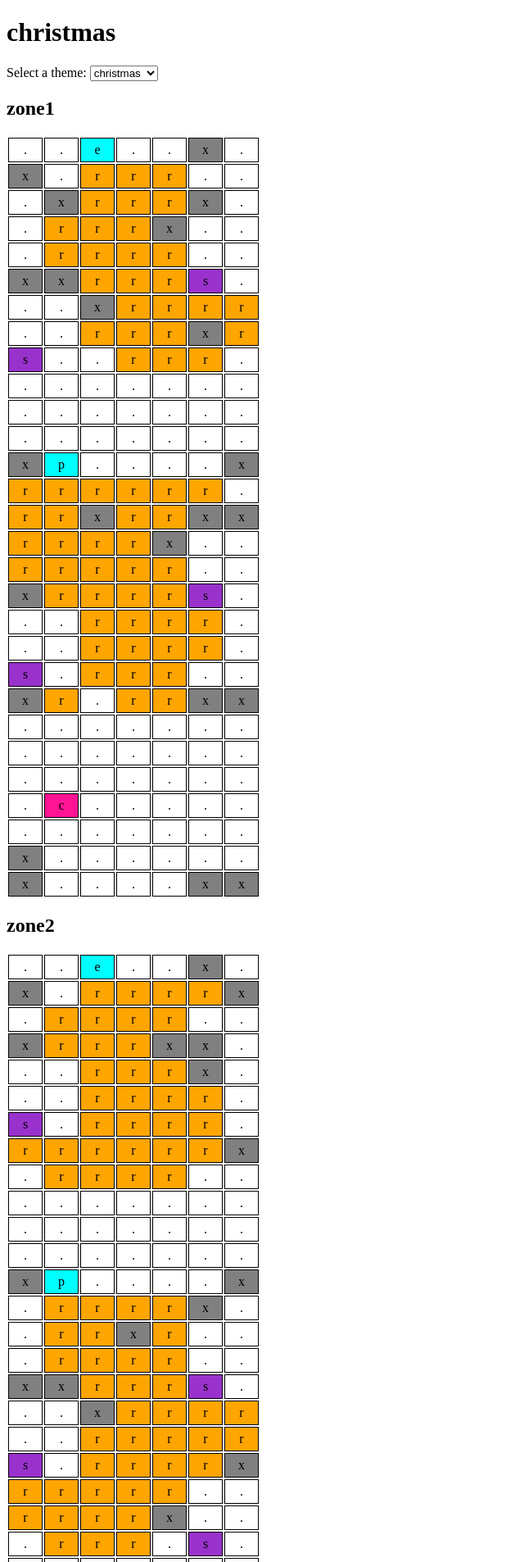
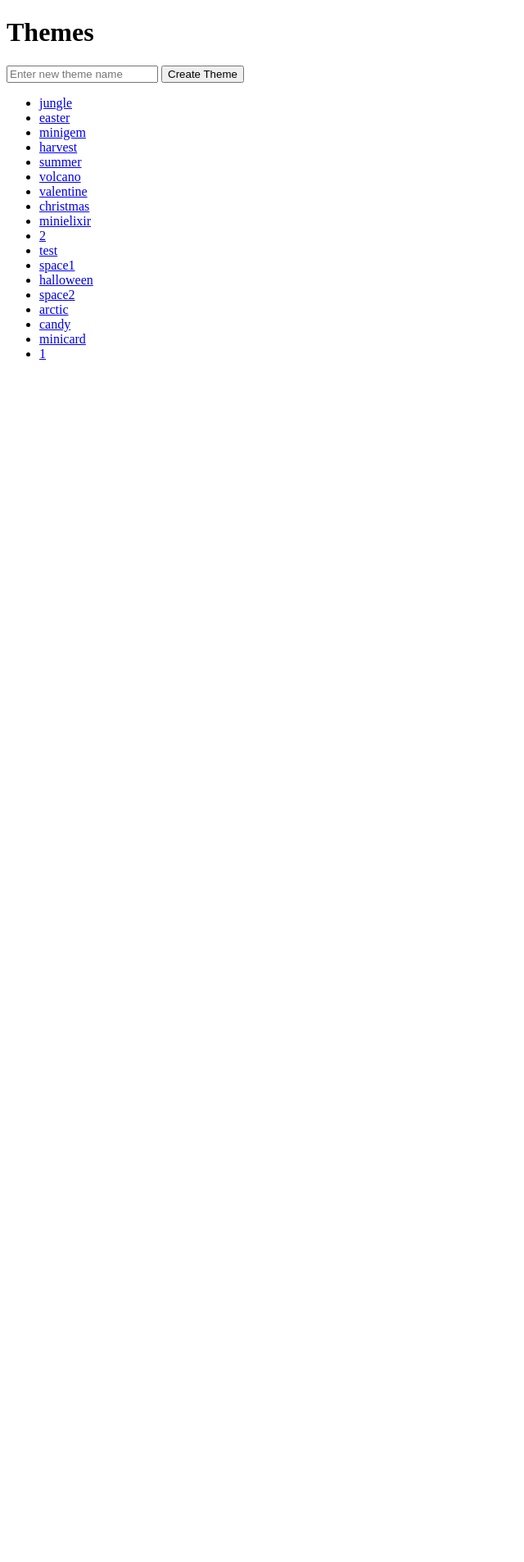
Before and after one commit to houneTeam/GNGdata, a Flask app: page / in a window 1280 px wide. Shown: the top 1906 px of the page at 82% size, without its empty margins (0-640 px from the left). After the commit the page ends 439 px from the top, so only its background shows below. Run offline with Flask 3, Linux system fonts and the light colour scheme.

Commit message:
add Theme Generator

```diff
--- a/app.py
+++ b/app.py
@@ -1,6 +1,7 @@
-from flask import Flask, render_template, request
+from flask import Flask, render_template, request, redirect, url_for
 import json
 import os
+import random
 
 app = Flask(__name__)
 
@@ -8,6 +9,11 @@ app = Flask(__name__)
 def read_json(file_path):
     with open(file_path, 'r', encoding='utf-8') as file:
         return json.load(file)
+
+# Function to write JSON data to a file
+def write_json(file_path, data):
+    with open(file_path, 'w', encoding='utf-8') as file:
+        json.dump(data, file, ensure_ascii=False, indent=4)
 
 # Function to convert the grid string into a 2D array
 def parse_grid(grid_str, width):
@@ -23,51 +29,99 @@ def formatCellContent(cell):
         return parts[0].strip()  # Return the part before the colon
     return content
 
+# Function to create a new theme
+def create_theme(theme_name):
+    themes_directory = 'gamedata'
+    new_theme_path = os.path.join(themes_directory, theme_name)
+
+    # Create the new theme directory if it doesn't exist
+    if not os.path.exists(new_theme_path):
+        os.makedirs(new_theme_path)
+
+        # Create initial CombinedGameData.json with an empty Zone 1
+        initial_data = {
+            "BalanceProperties": [
+                {
+                    "ThemeId": theme_name
+                }
+            ],
+            "Zones": [
+                {
+                    "Id": "Zone 1",
+                    "WidthCells": 7,
+                    "Grid": generate_grid(7, 7)  # Generate grid for a 7x7 zone
+                }
+            ]
+        }
+
+        # Write the initial data to CombinedGameData.json
+        file_path = os.path.join(new_theme_path, 'CombinedGameData.json')
+        write_json(file_path, initial_data)
+
+# Function to generate a grid string with default levels
+def generate_grid(rows, cols):
+    elements = [
+        'e:exit',
+        'x:block1x1v3',
+        'x:block2x2v1',
+        'r:rockleaderboardcurrency',
+        'r:rockbasic',
+        'r:rockgachawooden',
+        'r:rockkey',
+        'r:rocksoftcurrencysmall',
+        'r:rocksoftcurrencybig',
+        'r:rockgachascripted3',
+        'x:waterfall1x4vR',
+        's:jade:scg_s10:ca007',
+        's:opal:scg_s09:ca006',
+        's:topaz:scg_s08:ca005',
+        's:agate:GachaIron:ca004',
+        'p:checkpoint:scg_c03',
+        'c:spawningcart',
+        'x:wall1x1vL',
+        'x:wall1x1vR'
+    ]
+
+    def add_default_level(element):
+        if ':' in element:
+            parts = element.split(':')
+            if len(parts) == 2:
+                return f"{element}:1"
+            return f"{parts[0]}:{parts[1]}:1" + ':'.join(parts[2:])
+        return element
+
+    grid = [add_default_level(random.choice(elements)) for _ in range(rows * cols)]
+    return ','.join(grid)
+
 @app.route('/')
 def home():
-    # Directory path where themes are located
     themes_directory = 'gamedata'
+    themes = os.listdir(themes_directory)
+    themes = [theme for theme in themes if os.path.isdir(os.path.join(themes_directory, theme))]
+    return render_template('index.html', themes=themes)
 
-    # List all directories in themes_directory
-    theme_list = [name for name in os.listdir(themes_directory) if os.path.isdir(os.path.join(themes_directory, name))]
+@app.route('/<theme>')
+def theme(theme):
+    file_path = f'gamedata/{theme}/CombinedGameData.json'
+    data = read_json(file_path)
+    return render_template('theme.html', theme=theme, data=data)
 
-    # Get selected theme from query parameters or default to 'christmas'
-    selected_theme = request.args.get('theme', 'christmas')
+@app.route('/<theme>/<zone_id>')
+def zone(theme, zone_id):
+    file_path = f'gamedata/{theme}/CombinedGameData.json'
+    data = read_json(file_path)
+    zone = next((z for z in data["Zones"] if z["Id"] == zone_id), None)
+    if zone:
+        grid = parse_grid(zone["Grid"], zone["WidthCells"])
+        return render_template('zone.html', theme=theme, zone=zone, grid=grid, formatCellContent=formatCellContent)
+    return "Zone not found", 404
 
-    # Construct file path based on selected theme
-    file_path = f'{themes_directory}/{selected_theme}/CombinedGameData.json'
+@app.route('/create_theme', methods=['POST'])
+def create_new_theme():
+    theme_name = request.form.get('theme_name')
+    if theme_name:
+        create_theme(theme_name)
+    return redirect(url_for('home'))
 
-    # Load the JSON data
-    data = read_json(file_path)
-
-    # Extract the ThemeId from BalanceProperties
-    theme_id = data.get('BalanceProperties', [{}])[0].get('ThemeId', 'Unknown Theme')
-
-    # Extract all zones
-    zones = data.get('Zones', [])
-
-    # Prepare to store parsed grids
-    all_grids = []
-
-    # Iterate through all zones
-    for zone in zones:
-        grid_str = zone.get('Grid', '')
-        zone_id = zone.get('Id', 'Unknown Zone')
-        width = zone.get('WidthCells', 7)
-
-        # Parse the grid if it exists
-        if grid_str:
-            grid_2d = parse_grid(grid_str, width)
-        else:
-            grid_2d = []
-
-        # Append the parsed grid to the list
-        all_grids.append({
-            'zone_id': zone_id,
-            'grid': grid_2d
-        })
-
-    # Render the template with the theme and grid information
-    return render_template('index.html', theme_list=theme_list, selected_theme=selected_theme, theme_id=theme_id, all_grids=all_grids, formatCellContent=formatCellContent)
-if __name__ == "__main__":
+if __name__ == '__main__':
     app.run(debug=True)
--- a/templates/index.html
+++ b/templates/index.html
@@ -3,98 +3,18 @@
 <head>
     <meta charset="UTF-8">
     <meta name="viewport" content="width=device-width, initial-scale=1.0">
-    <title>{{ theme_id }} - {{ zone_id }}</title>
-    <style>
-        /* Стили для выравнивания таблицы по левому краю и фиксированной ширины ячеек */
-        .table-fixed {
-            table-layout: fixed;
-        }
-
-        .table-fixed td {
-            width: 30px; /* Ширина ячеек */
-            text-align: center;
-            white-space: nowrap; /* Запрет переноса текста */
-            overflow: hidden; /* Скрытие текста, выходящего за границы ячейки */
-            text-overflow: ellipsis; /* Отображение многоточия для скрытого текста */
-            border: 1px solid #000; /* Для замены стилей Bootstrap */
-            padding: 5px; /* Для замены стилей Bootstrap */
-        }
-    </style>
+    <title>Themes</title>
 </head>
 <body>
-    <div class="container">
-        <h1>{{ theme_id }}</h1>
-
-        <!-- Dropdown for selecting theme -->
-        <form id="themeForm">
-            <label for="themeSelect">Select a theme:</label>
-            <select id="themeSelect" name="theme" onchange="this.form.submit()">
-                {% for theme in theme_list %}
-                <option value="{{ theme }}" {% if theme == selected_theme %}selected{% endif %}>{{ theme }}</option>
-                {% endfor %}
-            </select>
-        </form>
-
-        <div class="zone-container">
-            {% for zone_data in all_grids %}
-            <div class="zone">
-                <h2>{{ zone_data['zone_id'] }}</h2>
-                <div class="table-responsive">
-                    <table class="table-fixed">
-                        {% for row in zone_data['grid'] %}
-                        <tr>
-                            {% for cell in row %}
-                            <td class="cell" data-full-content="{{ cell }}" title="{{ formatCellContent(cell) }}">{{ formatCellContent(cell) }}</td>
-                            {% endfor %}
-                        </tr>
-                        {% endfor %}
-                    </table>
-                </div>
-            </div>
-            {% endfor %}
-        </div>
-    </div>
-
-    <!-- JavaScript для изменения стилей ячеек и обработки содержимого -->
-    <script>
-        document.addEventListener('DOMContentLoaded', function() {
-            var cells = document.getElementsByClassName('cell');
-            for (var i = 0; i < cells.length; i++) {
-                var content = cells[i].textContent.trim();
-                cells[i].setAttribute('title', content); // Установка полного содержимого как title
-                switch(content.charAt(0)) {
-                    case 'x':
-                        cells[i].style.backgroundColor = '#808080'; // Серый для 'x'
-                        break;
-                    case 'r':
-                        cells[i].style.backgroundColor = '#FFA500'; // Оранжевый для 'r'
-                        break;
-                    case 's':
-                        cells[i].style.backgroundColor = '#9932CC'; // Фиолетовый для 's'
-                        break;
-                    case 'p':
-                        cells[i].style.backgroundColor = '#00FFFF'; // Бирюзовый для 'p'
-                        break;
-                    case 'c':
-                        cells[i].style.backgroundColor = '#FF1493'; // Глубокий розовый для 'c'
-                        break;
-                    case 'e':
-                        cells[i].style.backgroundColor = '#00FFFF'; // для 'e'
-                        break;
-                    default:
-                        cells[i].style.backgroundColor = '#FFFFFF'; // Белый цвет для всех остальных случаев
-                }
-
-                cells[i].addEventListener('mouseover', function() {
-                    this.setAttribute('title', this.getAttribute('data-full-content'));
-                });
-            }
-
-            // Handle form submission for theme selection
-            document.getElementById('themeSelect').addEventListener('change', function() {
-                document.getElementById('themeForm').submit();
-            });
-        });
-    </script>
+    <h1>Themes</h1>
+    <form action="/create_theme" method="post">
+        <input type="text" name="theme_name" placeholder="Enter new theme name">
+        <button type="submit">Create Theme</button>
+    </form>
+    <ul>
+        {% for theme in themes %}
+        <li><a href="{{ url_for('theme', theme=theme) }}">{{ theme }}</a></li>
+        {% endfor %}
+    </ul>
 </body>
 </html>
```
Also changed, not shown: gamedata/test/CombinedGameData.json (added, +14 -0 lines), templates/theme.html (added, +16 -0 lines), templates/zone.html (added, +72 -0 lines), 1 other file.
